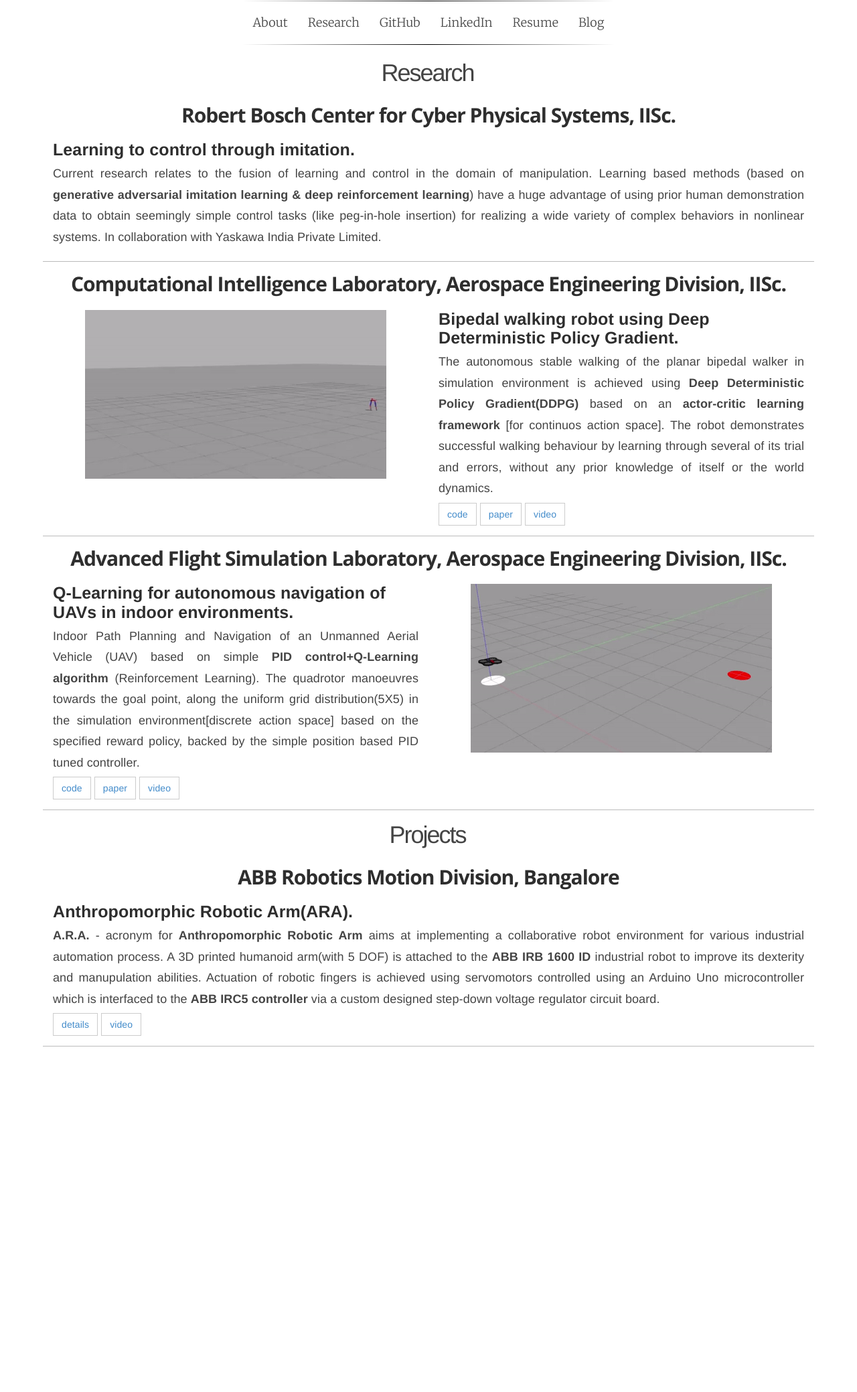
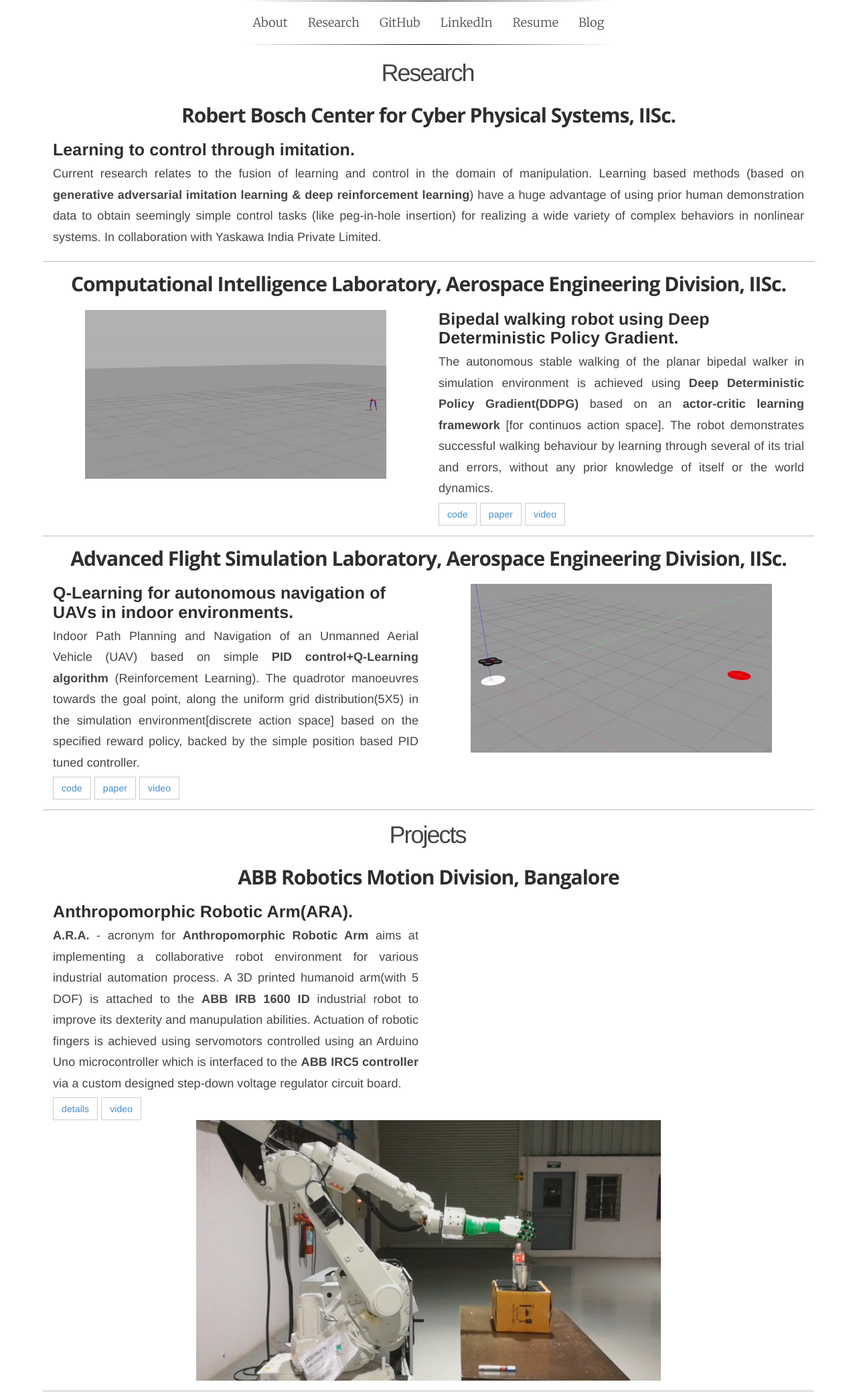
Before and after one commit to navuboy/navuboy.github.io, a Jekyll site: the page built from research.html, in a window 1280 px wide. Shown: the whole page at 67% size. Built offline with Jekyll 4.4.1, drawn with Linux system fonts in a browser that asks for light colours; some web fonts are replaced; before the commit the page ends 1564 px from its top, so only the background shows below that.

Commit message:
Updated research.md

```diff
--- a/_includes/research.md
+++ b/_includes/research.md
@@ -76,13 +76,16 @@
 
 <div class="container-fluid">
   <div class="row">
-    <div class="col-md-12">
+    <div class="col-md-6">
         <h3 class="rtitle"><b>Anthropomorphic Robotic Arm(ARA).</b></h3>
         <p style="text-align:justify">
         <strong>A.R.A.</strong> - acronym for <strong>Anthropomorphic Robotic Arm</strong> aims at implementing a collaborative robot environment for various  industrial automation process. A 3D printed humanoid arm(with 5 DOF) is attached to the <strong>ABB IRB 1600 ID</strong> industrial robot to improve its dexterity and manupulation abilities. Actuation of robotic fingers is achieved using servomotors controlled using an Arduino Uno microcontroller which is interfaced to the <strong>ABB IRC5 controller</strong> via a custom designed step-down voltage regulator circuit board.
         </p>
         <a href="https://bit.ly/2r5CcPp" class="md-link btn-default btn rbtn">details</a>
         <a href="https://youtu.be/xqaQjo5hS6o" class="md-link btn-default btn rbtn">video</a>
+    </div>
+    <div class="col-md-6.">
+        <img class="rimg" src="{{ site.github.url }}/media/abb.png" />
     </div>
   </div>
 </div>
```
Also changed, not shown: _posts/2018-06-12-ddpg.md (+1 -1 lines), media/abb.png (added), media/unnamed.gif (deleted).
